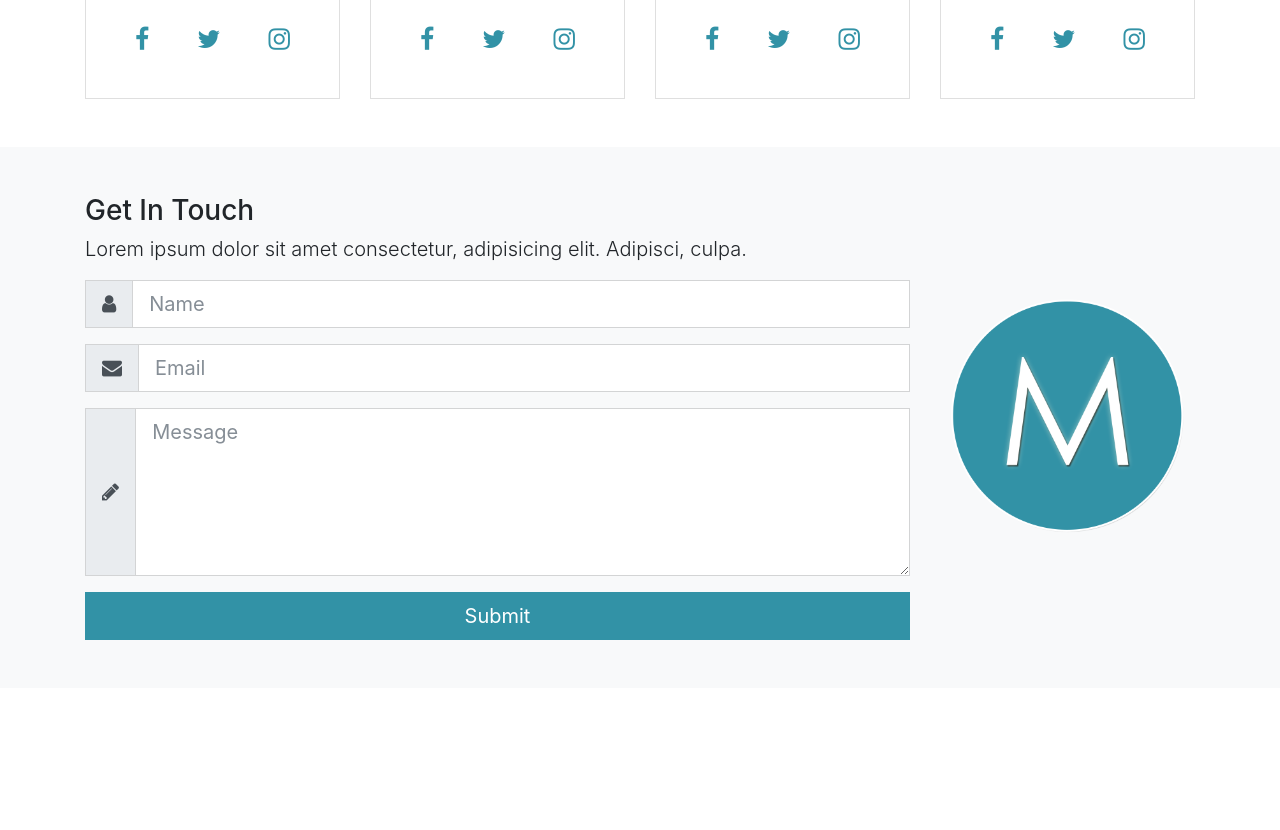
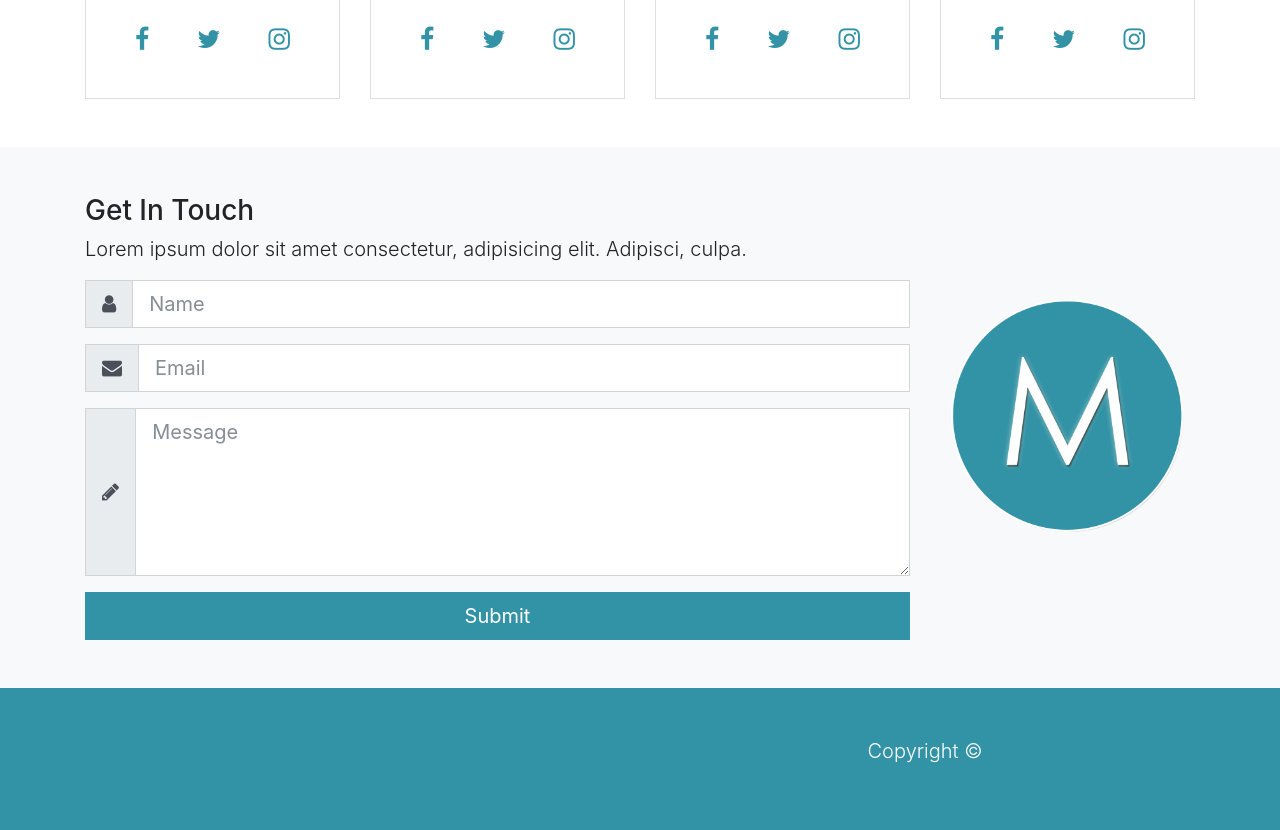
Before and after one commit to YudhaYuki/mizuxe, a website: page src/index.html in a window 1280 px wide. Shown: the part 2254-3084 px from the top of the page. Before the commit the page ends 2942 px from the top, so only its background shows below. Drawn offline with Linux system fonts and the light colour scheme.

Commit message:
FOOTER Section

```diff
--- a/src/index.html
+++ b/src/index.html
@@ -336,6 +336,19 @@
         </div>
     </section>
 
+    <!-- FOOTER -->
+    <footer id="main-footer" class="py-5 bg-primary text-white">
+        <div class="container">
+            <div class="row text-center">
+                <div class="col-md-6 ml-auto">
+                    <p class="lead">
+                        Copyright &copy;
+                    </p>
+                </div>
+            </div>
+        </div>
+    </footer>
+
     <script src="js/jquery.min.js"></script>
     <script src="js/popper.min.js"></script>
     <script src="js/bootstrap.min.js"></script>
```
